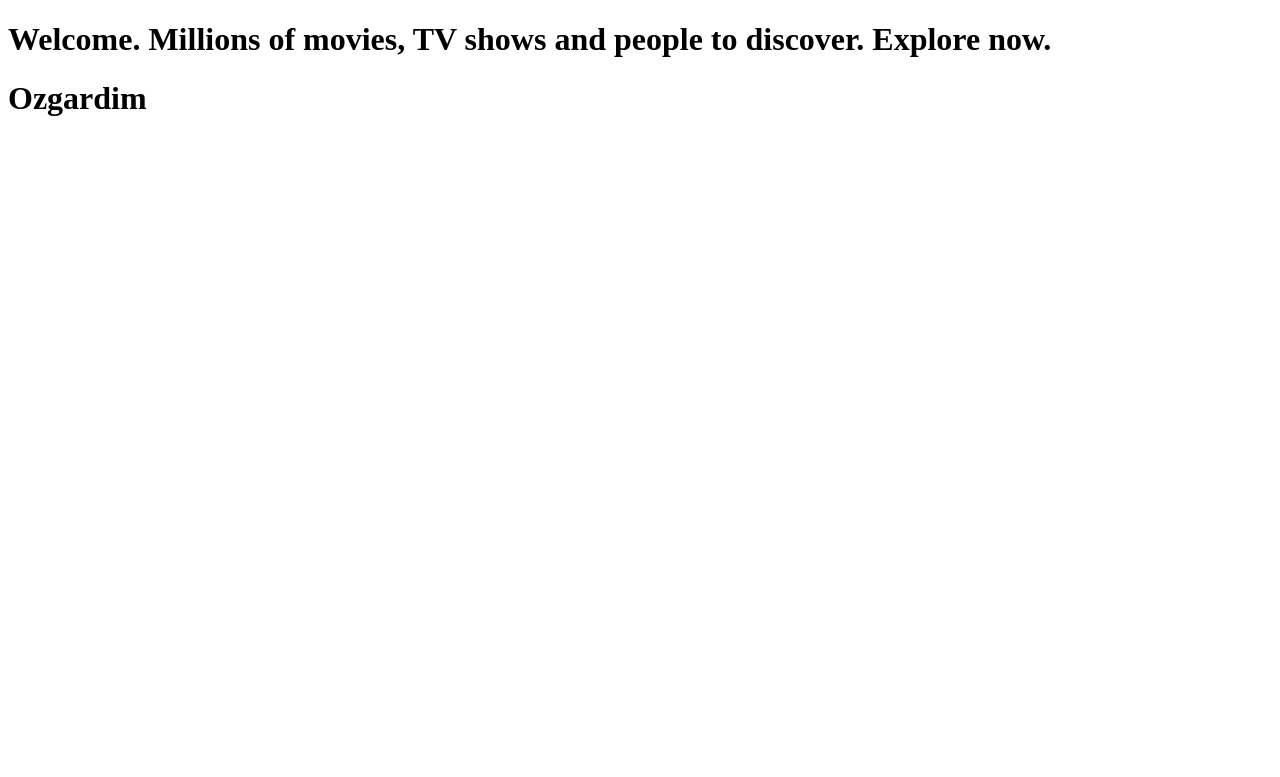
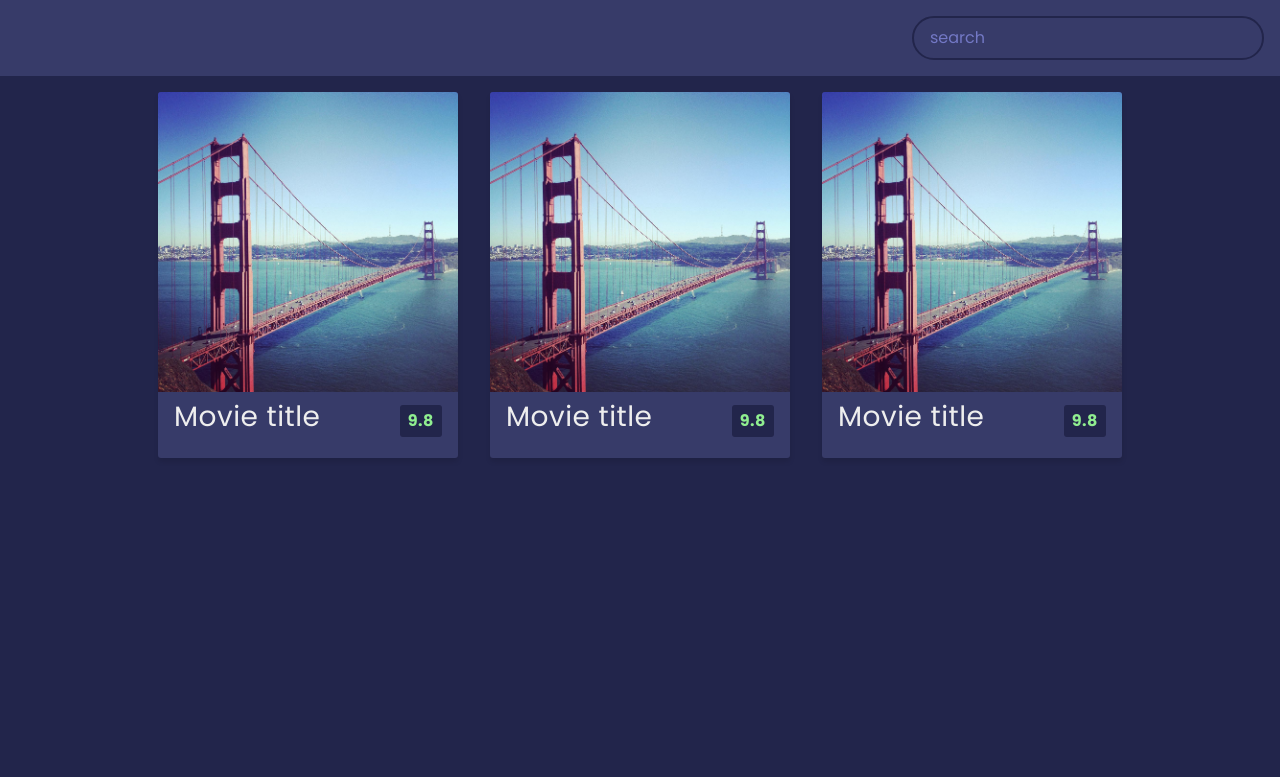
Before and after one commit to SulaymonAbdukarimov/sayt, a plain HTML site: page index.html in a window 1280 px wide. Drawn offline with nearby package versions, Linux system fonts and the light colour scheme; no server answers.

Commit message:
adsfadsf

```diff
--- a/JavaScript/script.js
+++ b/JavaScript/script.js
@@ -0,0 +1,48 @@
+//TMDB
+const API_KEY = "api_key=2783f79163eb708200b1a5e760fdf087";
+const BASE_URL = "https://api.themoviedb.org/3";
+const API_URL = BASE_URL + "/discover/movie?sort_by=popularity.desc&" + API_KEY;
+const IMG_URL = "https://image.tmdb.org/t/p/w500";
+const main = document.getElementById("main");
+
+getMovies(API_URL);
+function getMovies(url) {
+  fetch(url)
+    .then((res) => res.json())
+    .then((data) => {
+      showMovies(data.results);
+    });
+}
+
+function showMovies(data) {
+  main.innerHTML = "";
+
+  data.forEach((movie) => {
+    const { title, poster_path, vote_average, overview } = movie;
+    const movieEl = document.createElement("div");
+    movieEl.classList.add("movie");
+    movieEl.innerHTML = `
+        <img src="${IMG_URL + poster_path}" alt="${title}">
+
+        <div class="movie-info">
+            <h3>${title}</h3>
+            <span class="${getColor(vote_average)}">${vote_average}</span>
+        </div>
+        <div class="overview">
+            <h3>Overview</h3>
+            ${overview}
+        </div>
+    `;
+    main.appendChild(movieEl);
+  });
+}
+
+function getColor(vote) {
+  if (vote >= 8) {
+    return "green";
+  } else if (vote >= 5) {
+    return "orange";
+  } else {
+    return "red";
+  }
+}
--- a/css/style.css
+++ b/css/style.css
@@ -0,0 +1,95 @@
+@import url("https://fonts.googleapis.com/css2?family=Poppins:wght@200;400;700&display=swap");
+* {
+  box-sizing: border-box;
+}
+:root {
+  --primary-color: #22254b;
+  --secondary-color: #373b69;
+}
+body {
+  background-color: var(--primary-color);
+  font-family: "Poppins", sans-serif;
+  margin: 0;
+}
+
+header {
+  padding: 1rem;
+  display: flex;
+  justify-content: flex-end;
+  background-color: var(--secondary-color);
+}
+
+.search {
+  background-color: transparent;
+  border: 2px solid var(--primary-color);
+  padding: 0.5rem 1rem;
+  border-radius: 50px;
+  font-size: 1rem;
+  color: #fff;
+  font-family: inherit;
+}
+.search:focus {
+  outline: 0;
+  background-color: var(--primary-color);
+}
+.search::placeholder {
+  color: #7378c5;
+}
+main {
+  display: flex;
+  flex-wrap: wrap;
+  justify-content: center;
+}
+.movie {
+  width: 300px;
+  margin: 1rem;
+  border-radius: 3px;
+  box-shadow: 0.2px 4px 5px rgba(0, 0, 0, 0.1);
+  background-color: var(--secondary-color);
+  position: relative;
+  overflow: hidden;
+}
+.movie img {
+  width: 100%;
+}
+
+.movie-info {
+  color: #eee;
+  display: flex;
+  align-items: center;
+  justify-content: space-between;
+  padding: 0.5rem 1rem 1rem;
+  letter-spacing: 0.5px;
+}
+.movie-info h3 {
+  margin-top: 0;
+}
+.movie-info span {
+  background-color: var(--primary-color);
+  padding: 0.25rem 0.5rem;
+  border-radius: 3px;
+  font-weight: bold;
+}
+.movie-info span.green {
+  color: lightgreen;
+}
+.movie-info span.orange {
+  color: orange;
+}
+.movie-info span.red {
+  color: red;
+}
+.overview {
+  position: absolute;
+  left: 0;
+  right: 0;
+  bottom: 0;
+  background-color: white;
+  padding: 1rem;
+  max-height: 100%;
+  transform: translateY(101%);
+  transition: transform 0.3s ease-in;
+}
+.movie:hover .overview {
+  transform: translateY(0);
+}
--- a/index.html
+++ b/index.html
@@ -6,13 +6,66 @@
     <meta http-equiv="X-UA-Compatible" content="IE=edge">
     <meta name="viewport" content="width=device-width, initial-scale=1.0">
     <title>The Movie Database (TMDB) </title>
+    <link href="https://cdn.jsdelivr.net/npm/bootstrap@5.0.2/dist/css/bootstrap.min.css" rel="stylesheet"
+        integrity="sha384-EVSTQN3/azprG1Anm3QDgpJLIm9Nao0Yz1ztcQTwFspd3yD65VohhpuuCOmLASjC" crossorigin="anonymous">
+    <script src="https://cdn.jsdelivr.net/npm/bootstrap@5.0.2/dist/js/bootstrap.bundle.min.js"
+        integrity="sha384-MrcW6ZMFYlzcLA8Nl+NtUVF0sA7MsXsP1UyJoMp4YLEuNSfAP+JcXn/tWtIaxVXM"
+        crossorigin="anonymous"></script>
+    <link rel="stylesheet" href="./css/style.css">
+    <script src="./JavaScript/script.js"></script>
 </head>
 
 <body>
-    <h1>Welcome.
-        Millions of movies, TV shows and people to discover. Explore now.
-        <h1>Ozgardim</h1>
-    </h1>
+    <header>
+        <form id="form">
+            <input type="text" placeholder="search" id="search" class="search">
+        </form>
+    </header>
+
+    <main id="main">
+        <div class="movie">
+            <img class="usa" src="./images/usa.jpg" alt="Image">
+
+            <div class="movie-info">
+                <h3>Movie title</h3>
+                <span class="green">9.8</span>
+            </div>
+            <div class="overview">
+                <h3>Overview</h3>
+                Lorem ipsum dolor sit amet consectetur adipisicing elit. Impedit obcaecati necessitatibus aliquid
+                officia non repellat molestias vero excepturi aperiam, distinctio eaque voluptates voluptatem modi
+                eligendi! Voluptatibus laboriosam officia consequuntur maiores.
+            </div>
+        </div>
+
+        <div class="movie">
+            <img class="usa" src="./images/usa.jpg" alt="Image">
+
+            <div class="movie-info">
+                <h3>Movie title</h3>
+                <span class="green">9.8</span>
+            </div>
+            <div class="overview">
+                Lorem ipsum dolor sit amet consectetur adipisicing elit. Impedit obcaecati necessitatibus aliquid
+                officia non repellat molestias vero excepturi aperiam, distinctio eaque voluptates voluptatem modi
+                eligendi! Voluptatibus laboriosam officia consequuntur maiores.
+            </div>
+        </div>
+
+        <div class="movie">
+            <img class="usa" src="./images/usa.jpg" alt="Image">
+            <div class="movie-info">
+                <h3>Movie title</h3>
+                <span class="green">9.8</span>
+            </div>
+            <div class="overview">
+                Lorem ipsum dolor sit amet consectetur adipisicing elit. Impedit obcaecati necessitatibus aliquid
+                officia non repellat molestias vero excepturi aperiam, distinctio eaque voluptates voluptatem modi
+                eligendi! Voluptatibus laboriosam officia consequuntur maiores.
+            </div>
+        </div>
+    </main>
+
 </body>
 
 </html>
```
Also changed, not shown: images/usa.jpg (added).
